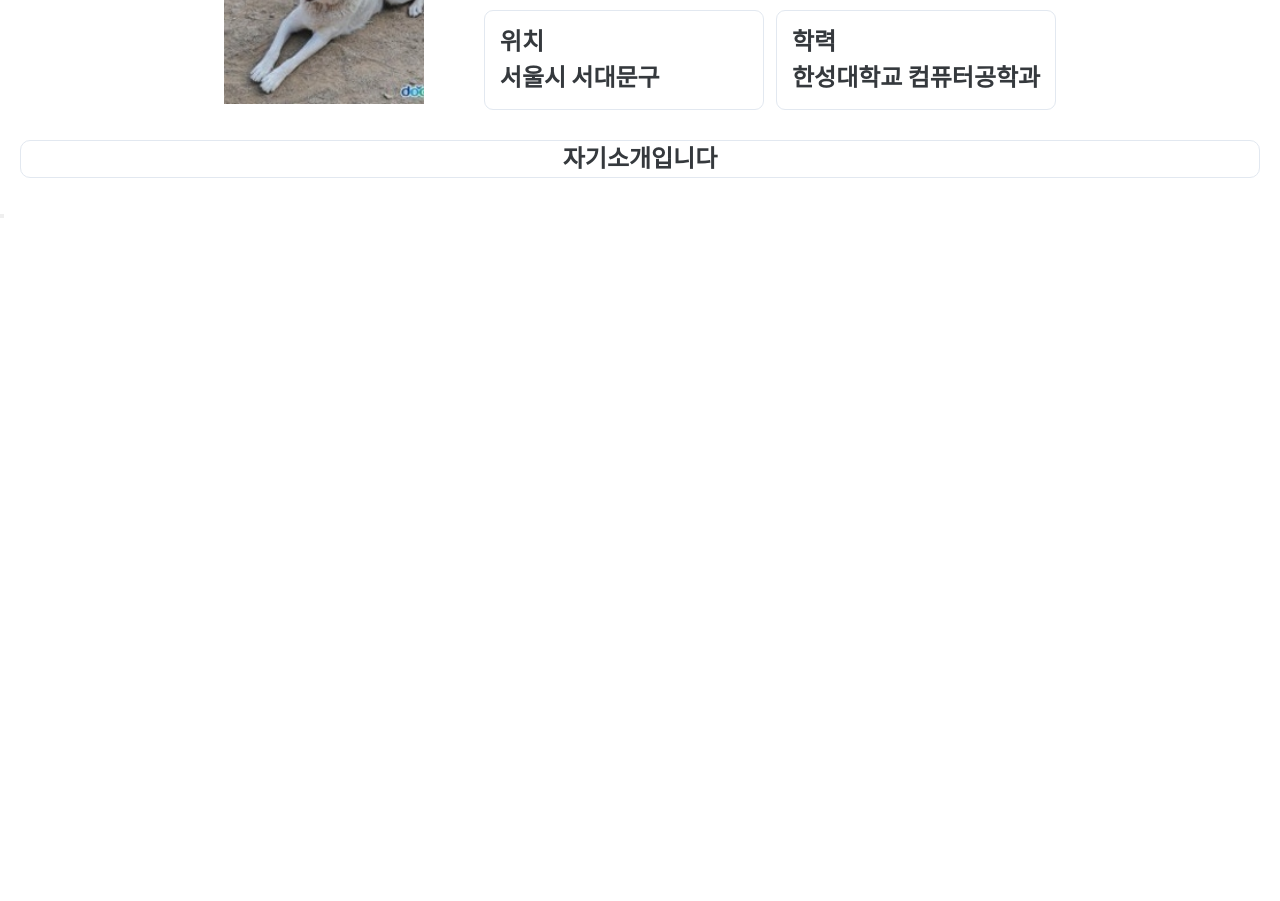
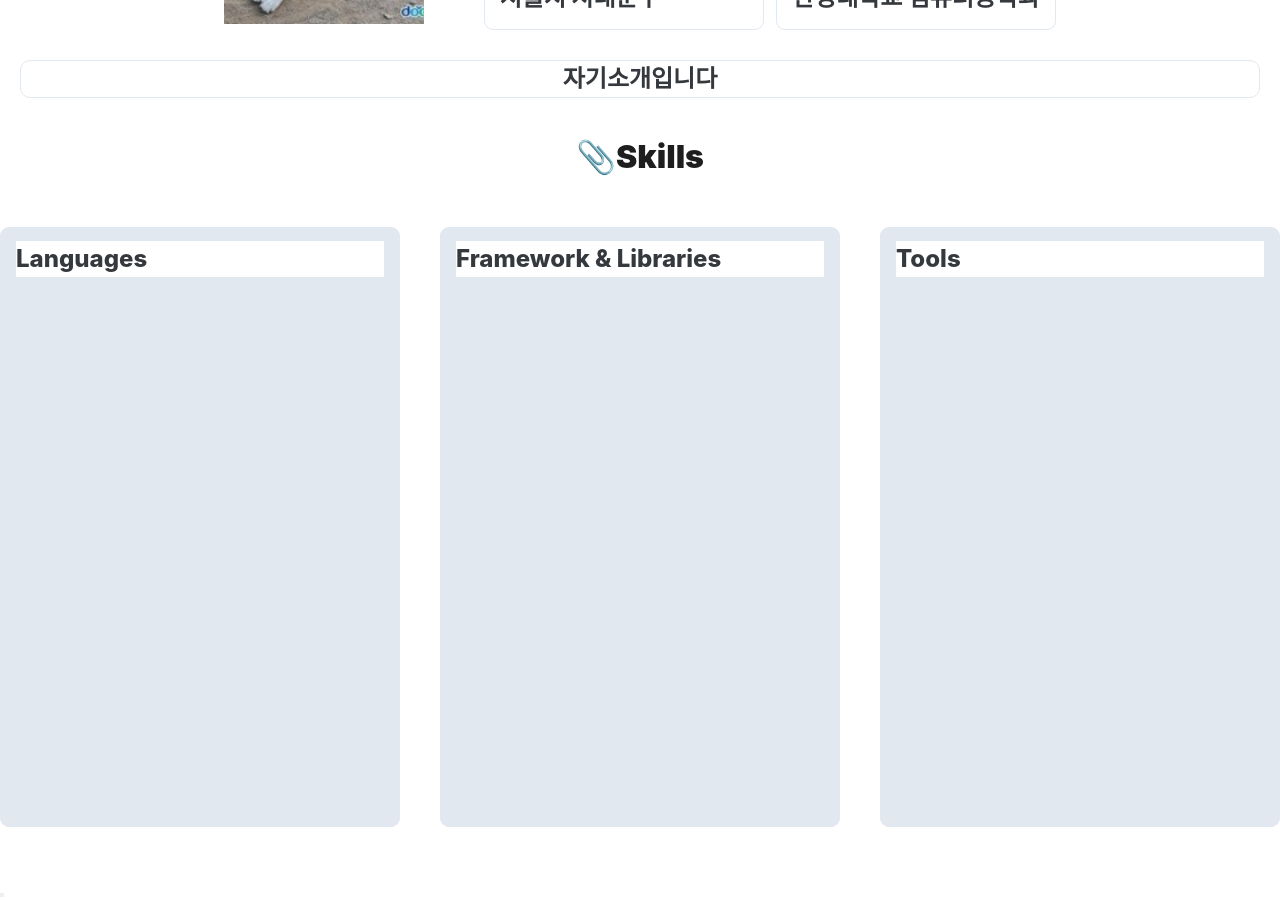
Before and after one commit to Baeksnagjun/baeksangjun-portfolio, a React (Vite) app: page / in a window 1280 px wide. Shown: the part 900-1801 px from the top of the page. Before the commit the page ends 1122 px from the top, so only its background shows below. Built offline with nearby package versions, Linux system fonts and the light colour scheme; a web font is replaced by a local one.

Commit message:
스킬골조완성

```diff
--- a/src/components/common/Gnb.module.css
+++ b/src/components/common/Gnb.module.css
@@ -1,4 +1,5 @@
 .gnb {
+    position: fixed;
     display: flex;
     flex-direction: row;
     gap: 10px;
@@ -7,6 +8,8 @@
     box-shadow: 0 4px 12px rgba(0, 0, 0, 0.08);
     height: 80px;
     align-items: center;
+    width: 100%;
+
 }
 
 .menu {
--- a/src/components/sections/Skills.module.css
+++ b/src/components/sections/Skills.module.css
@@ -0,0 +1,38 @@
+.title {
+    font-size: 2rem;
+    font-weight: 1000;
+    text-align: center;
+    margin: 40px;
+
+}
+
+.grid{
+    display: flex;
+    flex-direction: row;
+    margin: 50px;
+    justify-content: center;
+    gap: 60px;
+
+
+}
+.cards{
+    display: flex;
+    flex-direction: row;
+    gap: 40px;
+
+
+}
+.label{
+    background-color: #fff;
+}
+
+.card{
+    padding: 13px 15px;
+    border-radius: 9px;
+    border: 1px solid #e2e8f0;
+    background-color: #e2e8f0;
+
+    width: 400px;
+    height: 600px;
+
+}
--- a/src/components/sections/Skills.tsx
+++ b/src/components/sections/Skills.tsx
@@ -2,5 +2,33 @@ import { skills } from '../../data/skills';
 import styles from './Skills.module.css';
 
 export default function Skills() {
-  return <section className={styles.skills} data-count={skills.length} />;
+  return (
+    <section className={styles.skills}>
+      <h2 className={styles.title}>📎Skills</h2>
+
+      <div className={styles.grid}>
+
+
+          <div className={styles.cards}>
+            <div className={styles.card}>
+              <p className={styles.label}>Languages</p>
+              <p className={styles.value}></p>
+            </div>
+            <div className={styles.card}>
+              <p className={styles.label}>Framework & Libraries</p>
+              <p className={styles.value}></p>
+            </div>
+            <div className={styles.card}>
+              <p className={styles.label}>Tools</p>
+              <p className={styles.value}></p>
+            </div>
+
+
+
+
+        </div>
+      </div>
+    </section>
+  )
+  //<section className={styles.skills} data-count={skills.length} />;
 }
--- a/src/data/skills.ts
+++ b/src/data/skills.ts
@@ -13,8 +13,40 @@ export type SkillCategory = {
 };
 
 export const skills: SkillCategory[] = [
-  { id: 'Languages', label: 'Languages', items: [] },
-  { id: 'Framework & Libraries', label: 'Framework & Libraries', items: [] },
-  { id: 'Database', label: 'Database', items: [] },
-  { id: 'Tools', label: 'Tools', items: [] },
+  {
+    id: 'Languages',
+    label: 'Languages',
+    items: [
+      { name: 'TypeScript', reason: '프로젝트 타입 안정성', level: 3 },
+      { name: 'JavaScript', reason: '웹 기본 언어', level: 3 },
+      { name: 'Java', reason: '백엔드 학습', level: 2 },
+    ],
+  },
+  {
+    id: 'Framework & Libraries',
+    label: 'Framework & Libraries',
+    items: [
+      { name: 'React', reason: '포트폴리오 프론트', level: 2 },
+      { name: 'Spring Boot', reason: 'REST API 구현', level: 2 },
+      { name: 'Node.js', reason: '서버 기초', level: 1 },
+    ],
+  },
+  {
+    id: 'Database',
+    label: 'Database',
+    items: [
+      { name: 'MySQL', reason: '관계형 DB 사용', level: 2 },
+      { name: 'PostgreSQL', reason: '스키마 설계 경험', level: 1 },
+      { name: 'Redis', reason: '캐시 학습', level: 1 },
+    ],
+  },
+  {
+    id: 'Tools',
+    label: 'Tools',
+    items: [
+      { name: 'Git', reason: '버전 관리', level: 3 },
+      { name: 'GitHub', reason: '협업 · 배포', level: 2 },
+      { name: 'Docker', reason: '로컬 환경 구성', level: 1 },
+    ],
+  },
 ];
```
